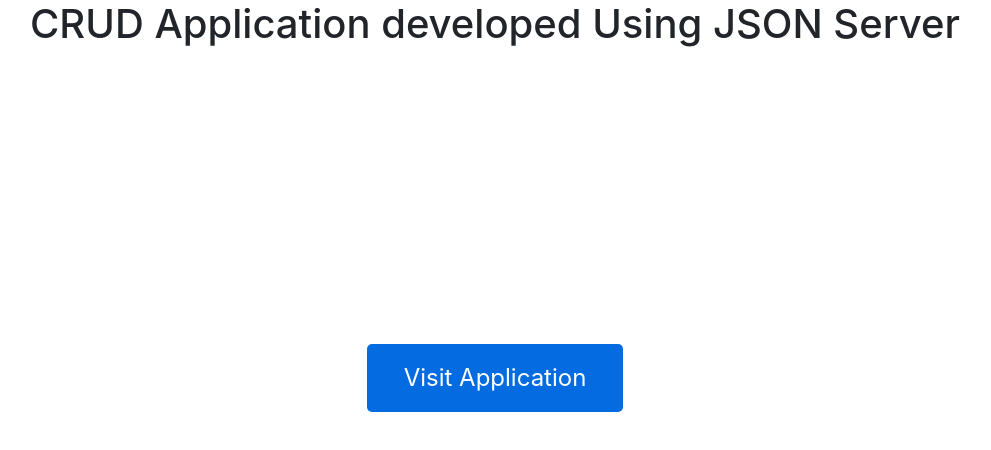
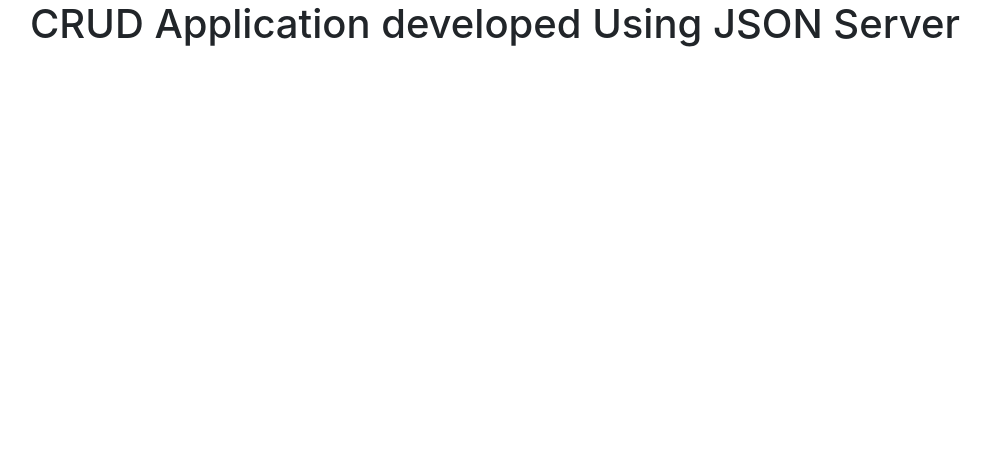
Before and after one commit to KumarAmit-Singh/crud-application-json-server, a React (Create React App) app: page / in a window 1280 px wide. Shown: the top 450 px of the page, without its empty margins (145-1136 px from the left). Built offline with nearby package versions, Linux system fonts and the light colour scheme.

Commit message:
add Some features

```diff
--- a/package.json
+++ b/package.json
@@ -2,7 +2,7 @@
   "homepage": "https://KumarAmit-Singh.github.io/crud-application-json-server",
   "name": "crud-application",
   "version": "0.1.0",
-  "private": true,
+  "private": false,
   "dependencies": {
     "@testing-library/jest-dom": "^5.17.0",
     "@testing-library/react": "^13.4.0",
--- a/src/App.jsx
+++ b/src/App.js
@@ -12,9 +12,9 @@
   return (
     <div className="App">
       <h1>CRUD Application developed Using JSON Server</h1>
-      <BrowserRouter>
+      <BrowserRouter basename='/crud-application-json-server'>
         <Routes>
-          <Route path='/' element = {<Link to="/applications"><button className='app'>Visit Application</button></Link>} />
+          <Route path='/crud-application-json-server' element = {<Link to="/applications"><button className='app'>Visit Application</button></Link>} />
           <Route path='/applications' element={<EmpListing />}></Route>
           <Route path='/applications/employee/create' element={<EmpCreate />}></Route>
 
```
